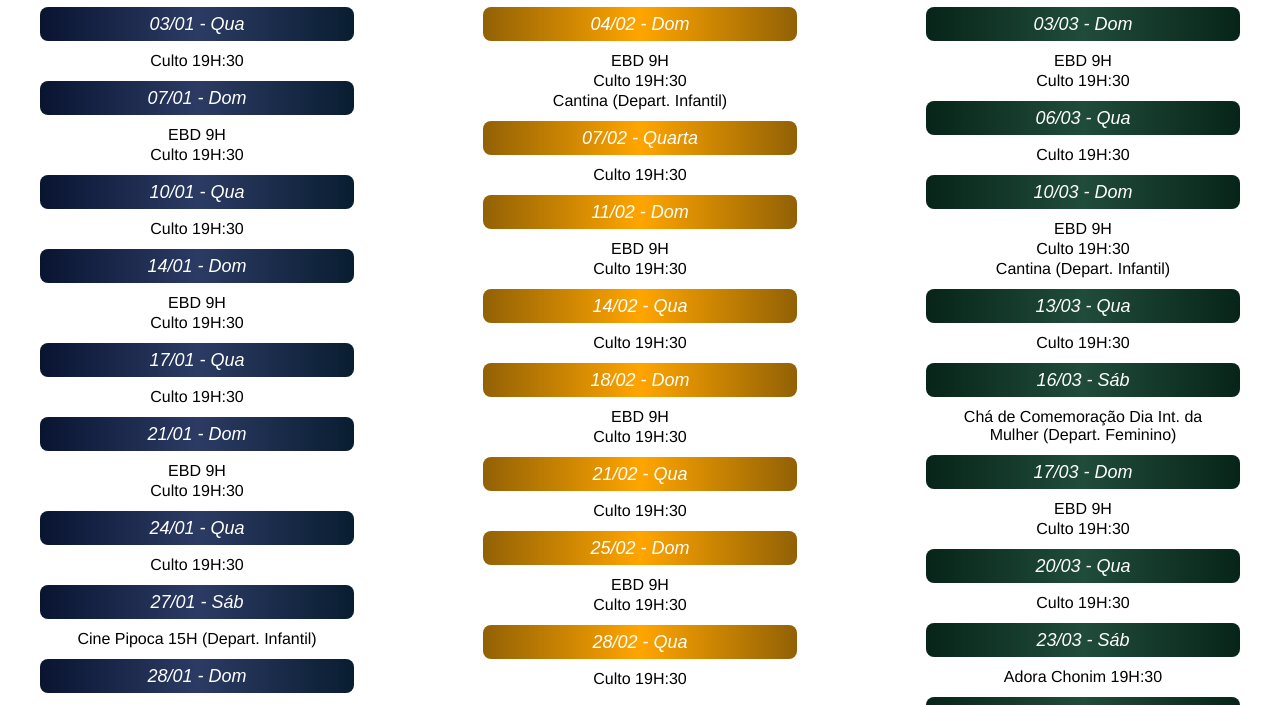
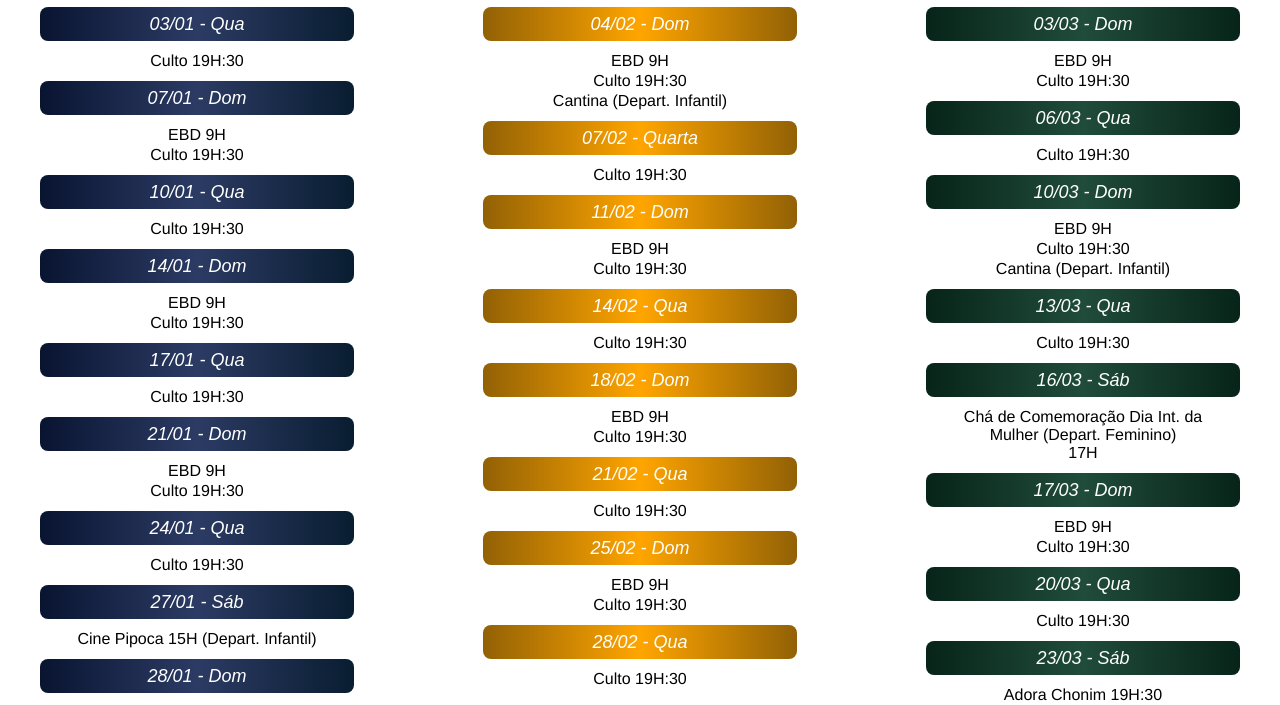
Before and after one commit to 889Christian/agendaibc, a plain HTML site: page index.html in a window 1280 px wide. Shown: the part 395-1100 px from the top of the page. Drawn offline with Linux system fonts and the light colour scheme.

Commit message:
Update index.html

```diff
--- a/index.html
+++ b/index.html
@@ -234,7 +234,8 @@
             <p class="data" id="data3">16/03 - Sáb</p>
 
             <div class="teste">
-                <p class="text">Chá de Comemoração Dia Int. da Mulher (Depart. Feminino)</p>
+                <p class="text">Chá de Comemoração Dia Int. da Mulher (Depart. Feminino)
+                <br>17H</p>
             </div>
 
             <p class="data" id="data3">17/03 - Dom</p>
```
